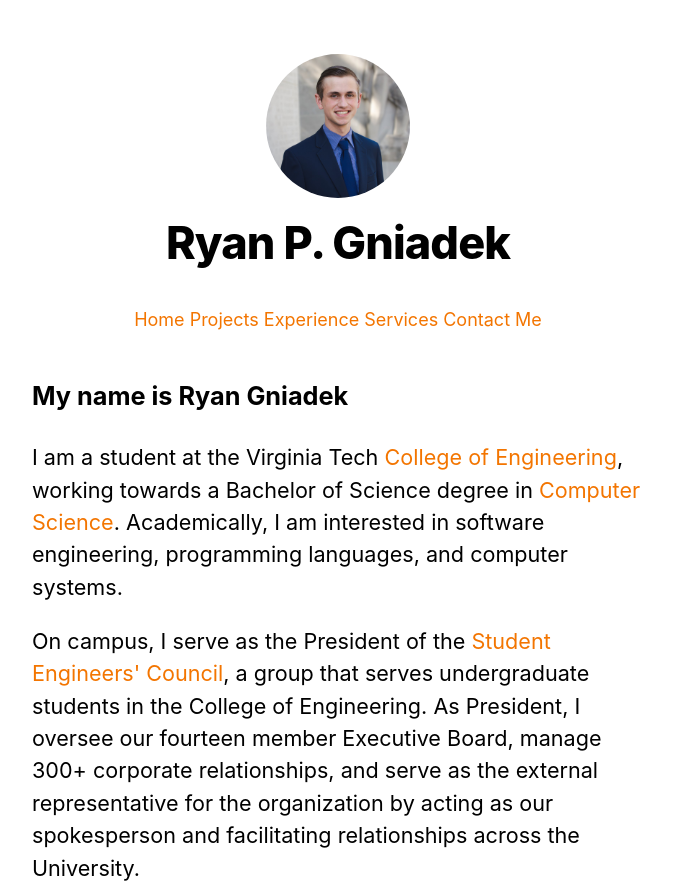
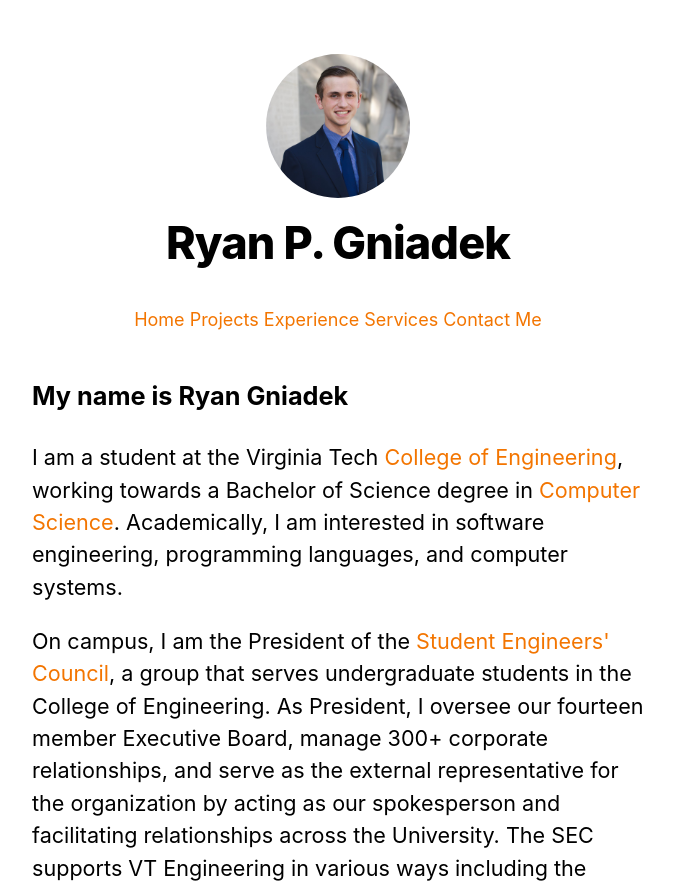
Before and after one commit to ryangniadek/next-js-website, a Next.js app: page / in a window 1280 px wide. Shown: the top 889 px of the page, without its empty margins (302-975 px from the left). Built offline with nearby package versions, Linux system fonts and the light colour scheme.

Commit message:
Updated sec blurb

```diff
--- a/pages/index.js
+++ b/pages/index.js
@@ -26,12 +26,25 @@ export default function Home({ allPostsData }) {
           languages, and computer systems.{" "}
         </p>
         <p>
-          On campus, I serve as the President of the{" "}
+          On campus, I am the President of the{" "}
           <Link href="https://www.sec.vt.edu/About/RyanGniadek.html">
             <a>Student Engineers' Council</a>
           </Link>
           , a group that serves undergraduate students in the College of
-          Engineering. As President, I oversee our fourteen member Executive Board, manage 300+ corporate relationships, and serve as the external representative for the organization by acting as our spokesperson and facilitating relationships across the University.
+          Engineering. As President, I oversee our fourteen member Executive Board,
+          manage 300+ corporate relationships, and serve as the external representative for
+          the organization by acting as our spokesperson and facilitating relationships across the University.
+          The SEC supports VT Engineering in various ways including the{" "}
+          <Link href="https://expo.sec.vt.edu">
+            <a>Engineering Expo </a>
+          </Link>
+          which is the largest career fair at Virginia Tech and the second largest student-run career fair in the nation,
+          giving back over $280k every year to support student initiatives, and increasing engagement with the College by
+          hosting marquee events such as the{" "}
+          <Link href="https://twitter.com/VTEngineering/status/1498466372279488514">
+            <a>Engineers' Ball </a>
+          </Link>
+          which is a new annual tradition at Virginia Tech.
         </p>
         <p>
           This is my website where you can see more information about me, check
```
